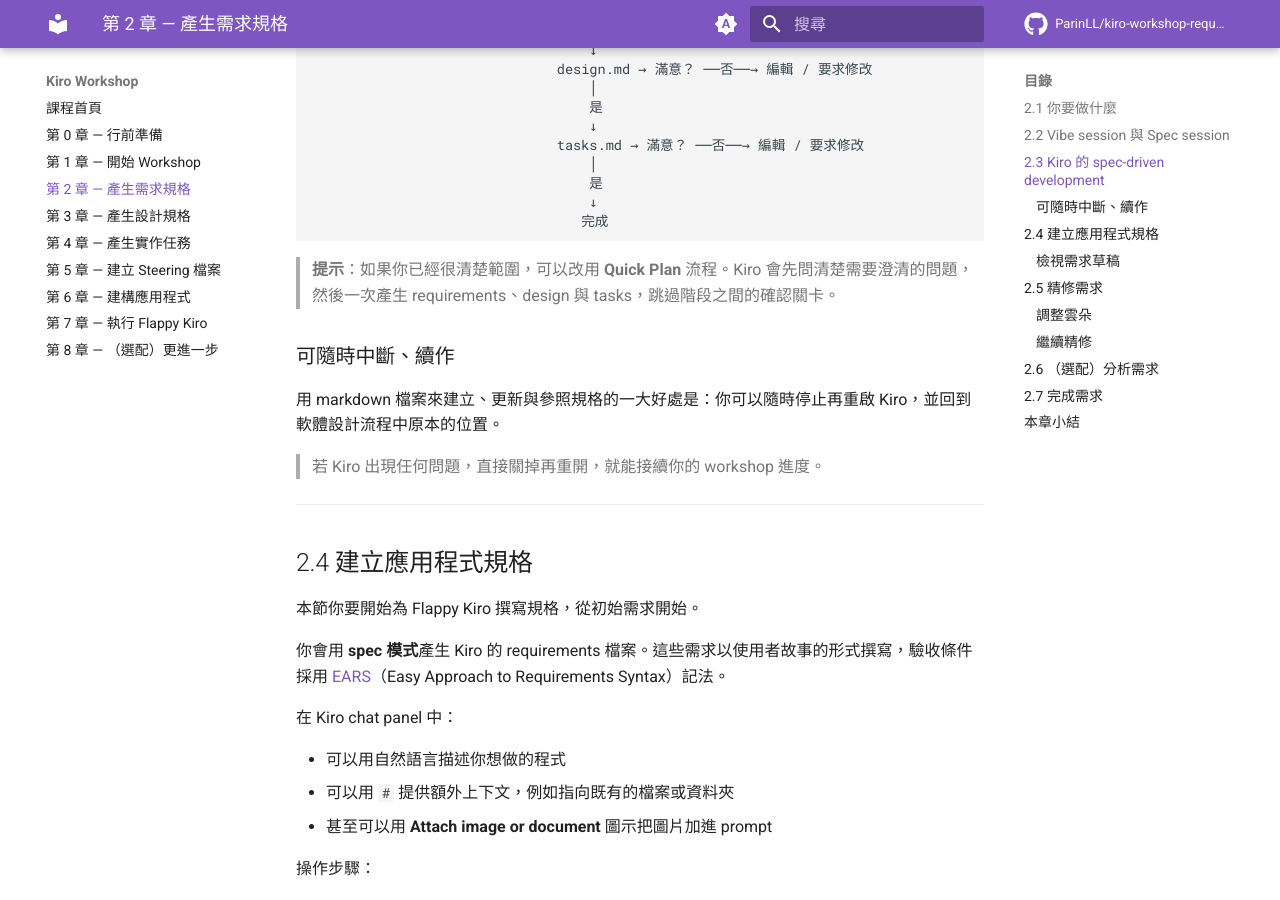
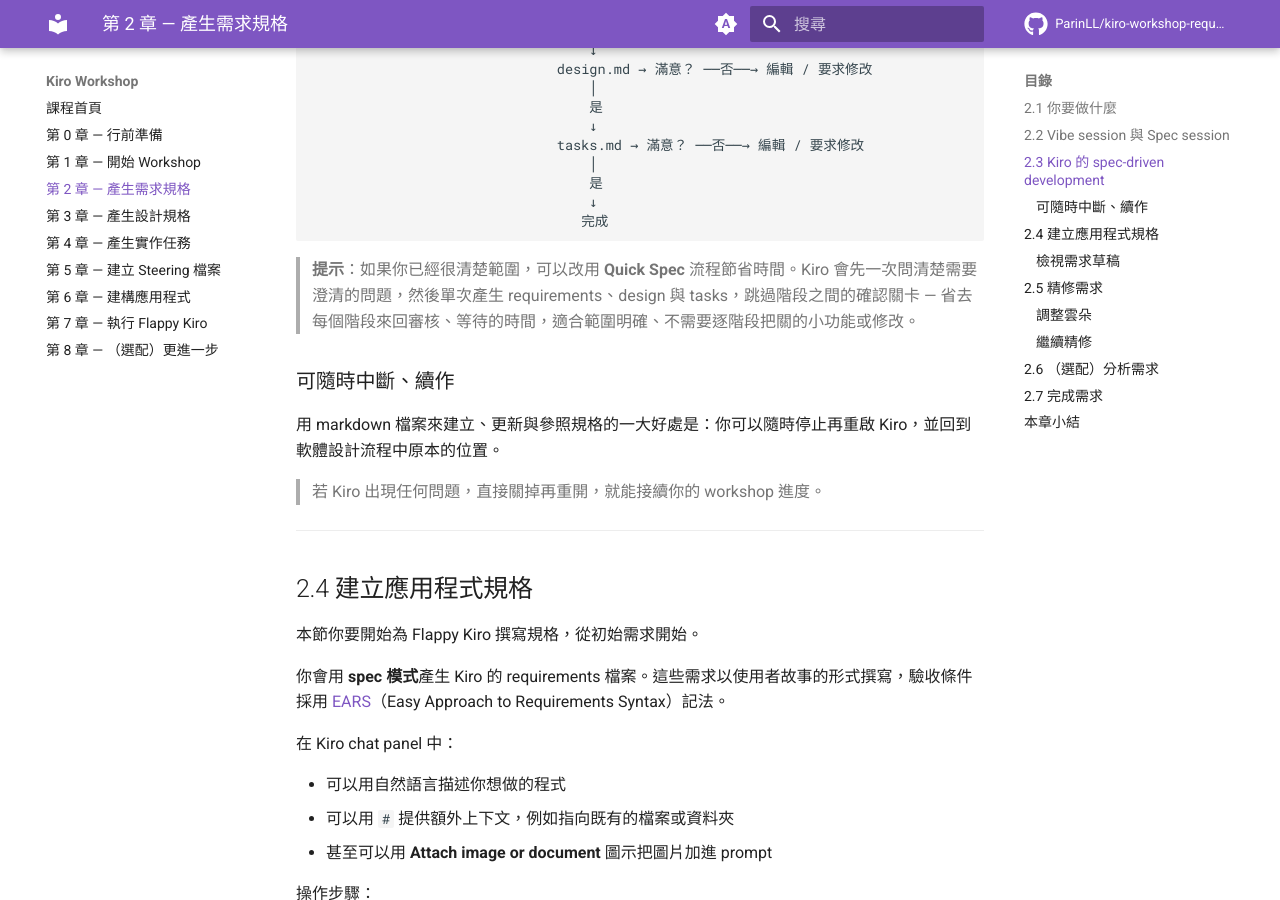
Before and after one commit to ParinLL/kiro-workshop-requirement, an MkDocs documentation site: the page built from docs/02-requirements.md, in a window 1280 px wide and 900 px high, scrolled down 1048 px. Built offline with MkDocs 1.6.1 and Material for MkDocs 9.7.7, drawn with Linux system fonts in a browser that asks for light colours; comment, search, counter and statistics services are not loaded.

Commit message:
Update Quick Plan to Quick Spec and clarify time savings

````diff
--- a/docs/02-requirements.md
+++ b/docs/02-requirements.md
@@ -45,7 +45,7 @@
                                  完成
 ```
 
-> **提示**：如果你已經很清楚範圍，可以改用 **Quick Plan** 流程。Kiro 會先問清楚需要澄清的問題，然後一次產生 requirements、design 與 tasks，跳過階段之間的確認關卡。
+> **提示**：如果你已經很清楚範圍，可以改用 **Quick Spec** 流程節省時間。Kiro 會先一次問清楚需要澄清的問題，然後單次產生 requirements、design 與 tasks，跳過階段之間的確認關卡 — 省去每個階段來回審核、等待的時間，適合範圍明確、不需要逐階段把關的小功能或修改。
 
 ### 可隨時中斷、續作
 
````
